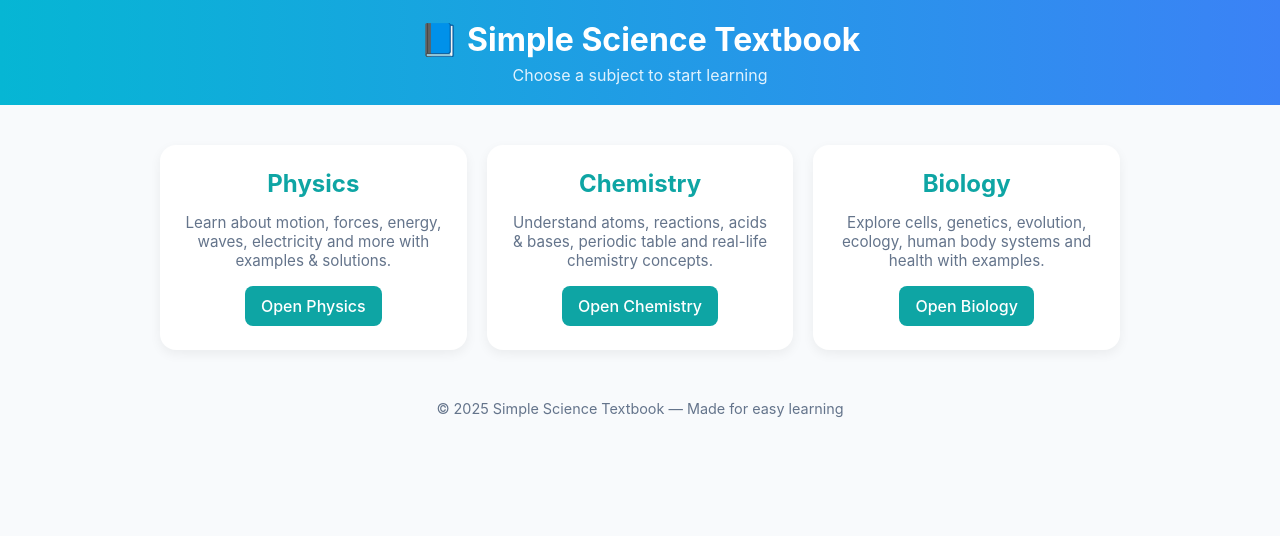
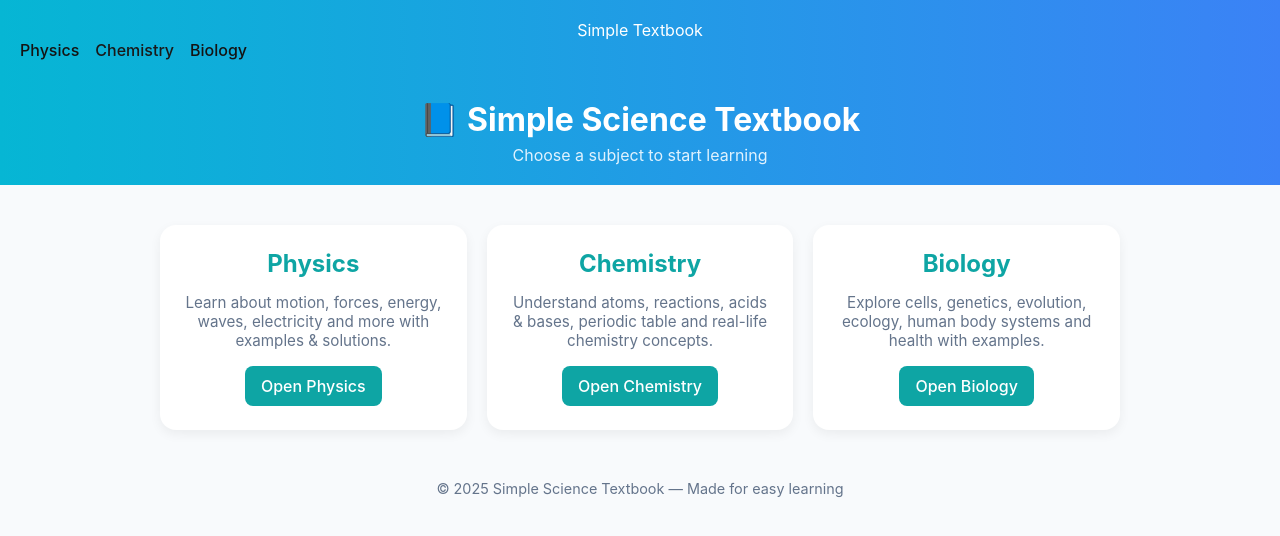
Before and after one commit to bobby78wq/simple_textbooks-, a plain HTML site: page main.html in a window 1280 px wide. Drawn offline with Linux system fonts and the light colour scheme.

Commit message:
Update main.html

```diff
--- a/main.html
+++ b/main.html
@@ -4,6 +4,16 @@
   <meta charset="utf-8"/>
   <meta name="viewport" content="width=device-width,initial-scale=1"/>
   <title>Simple Textbook</title>
+  <header>
+  <div class="wrap top">
+    <div class="logo">Simple Textbook</div>
+    <nav style="margin-left:auto; display:flex; gap:16px;">
+      <a href="index.html" style="color:rgb(20, 19, 19); text-decoration:none; font-weight:500;">Physics</a>
+      <a href="chemistry.html" style="color:rgb(26, 24, 24); text-decoration:none; font-weight:500;">Chemistry</a>
+      <a href="biology.html" style="color:rgb(20, 19, 19); text-decoration:none; font-weight:500;">Biology</a>
+    </nav>
+  </div>
+</header>
   <style>
     :root{
       --bg:#f8fafc; --card:#fff; --accent:#0ea5a4; --muted:#64748b;
```
